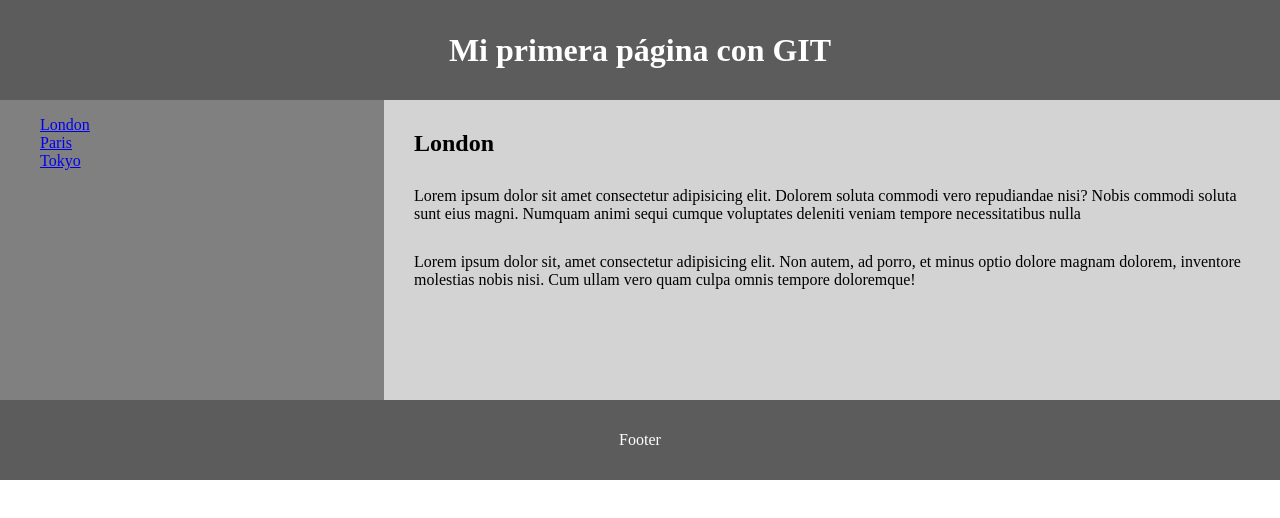
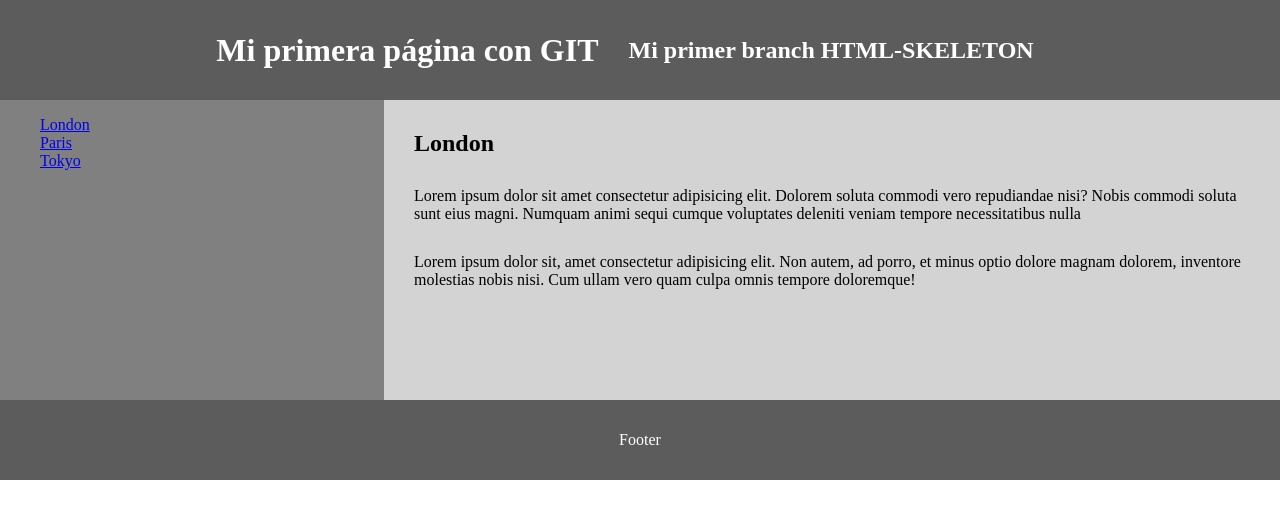
Before and after one commit to kev3334/githtml, a plain HTML site: page index.html in a window 1280 px wide. Drawn offline with Linux system fonts and the light colour scheme.

Commit message:
Update index.html with an extra title new branch
Add an extra title for the new branch

```diff
--- a/index.html
+++ b/index.html
@@ -58,6 +58,7 @@
 <body>
     <header>
         <h1>Mi primera página con GIT</h1>
+        <h2>Mi primer branch HTML-SKELETON</h2>
     </header>
     <section>
         <aside>
```
